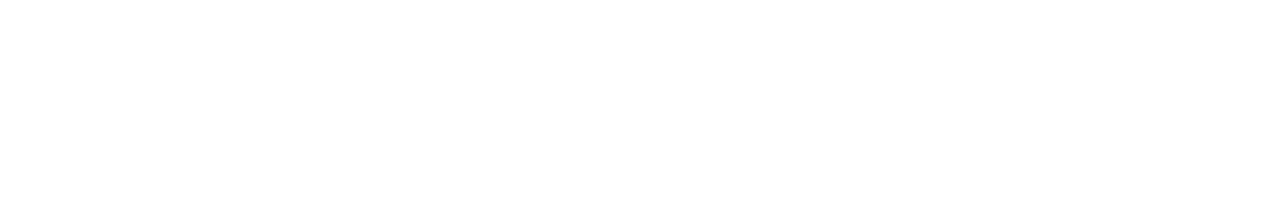
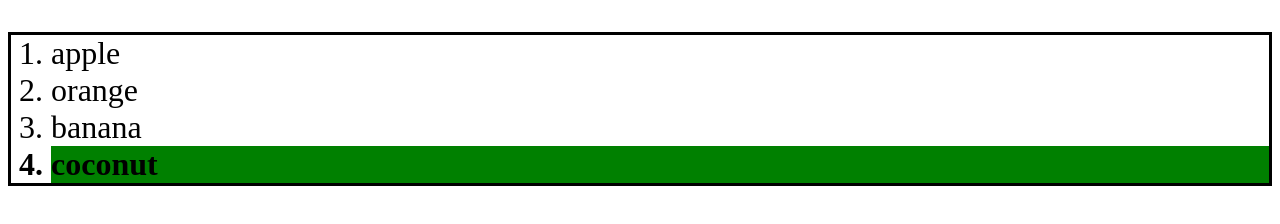
Before and after one commit to Aisheair/brocode-js-3, a plain HTML site: page index.html in a window 1280 px wide. Drawn offline with Linux system fonts and the light colour scheme.

Commit message:
add and change HTML

```diff
--- /dev/null
+++ b/addChnageHTML.js
@@ -0,0 +1,40 @@
+// --------------- EXAMPLE 1 <h1> --------------
+
+// STEP 1 CREAT THE ELEMENT
+
+//     const newH1 = document.createElement("h1")
+const newListItem = document.createElement("li")
+
+// // STEP 2 ATTRIBUTES/PROPERTIES
+newListItem.textContent = "coconut"
+newListItem.id = "coconut"
+newListItem.style.fontWeight = "bold"
+newListItem.style.backgroundColor = "green"
+
+
+// newH1.textContent = "i like pizza!"
+// newH1.id = "myH1"
+// newH1.style.color = "blue"
+// newH1.style.textAlign = "center"
+
+// // STEP 3 APPEND ELEMENT TO DOM
+document.body.append(newListItem)
+document.getElementById("fruits").append(newListItem)
+
+
+
+
+// // document.body.append(newH1)
+// // document.body.prepend(newH1)
+// document.getElementById("box1").append(newH1)
+// // document.getElementById("box1").prepend(newH1)
+
+// const box3 = document.getElementById("box3")
+// // document.body.insertBefore(newH1, box3)
+
+// const boxes = document.querySelectorAll(".box")
+// document.body.insertBefore(newH1, boxes[4])
+
+// // REMOVE HTML ELEMENT
+
+// document.getElementById("box1").removeChild(newH1)
--- a/index.html
+++ b/index.html
@@ -7,9 +7,29 @@
     <link rel="stylesheet" href="style.css">
 </head>
 <body>
+<!--
+    <div id="box1" class="box">
+        <p>Box1</p>
+    </div>
 
+    <div id="box2" class="box">
+        <p>Box2</p>
+    </div>
 
+    <div id="box3" class="box">
+        <p>Box3</p>
+    </div>
 
-<script src="main.js"></script>
+    <div id="box4" class="box">
+        <p>Box4</p>
+    </div> -->
+
+    <ol id="fruits">
+        <li id="apple">apple</li>
+        <li id="orange">orange</li>
+        <li id="banana">banana</li>
+    </ol>
+
+<script src="addChnageHTML.js"></script>
 </body>
 </html>
--- a/style.css
+++ b/style.css
@@ -0,0 +1,10 @@
+/* .box{
+    border: 3px solid;
+    width: 100%;
+    height: 125px;
+} */
+
+#fruits{
+    border: 3px solid;
+    font-size: 2rem;
+}
```
Also changed, not shown: main.js (deleted).
